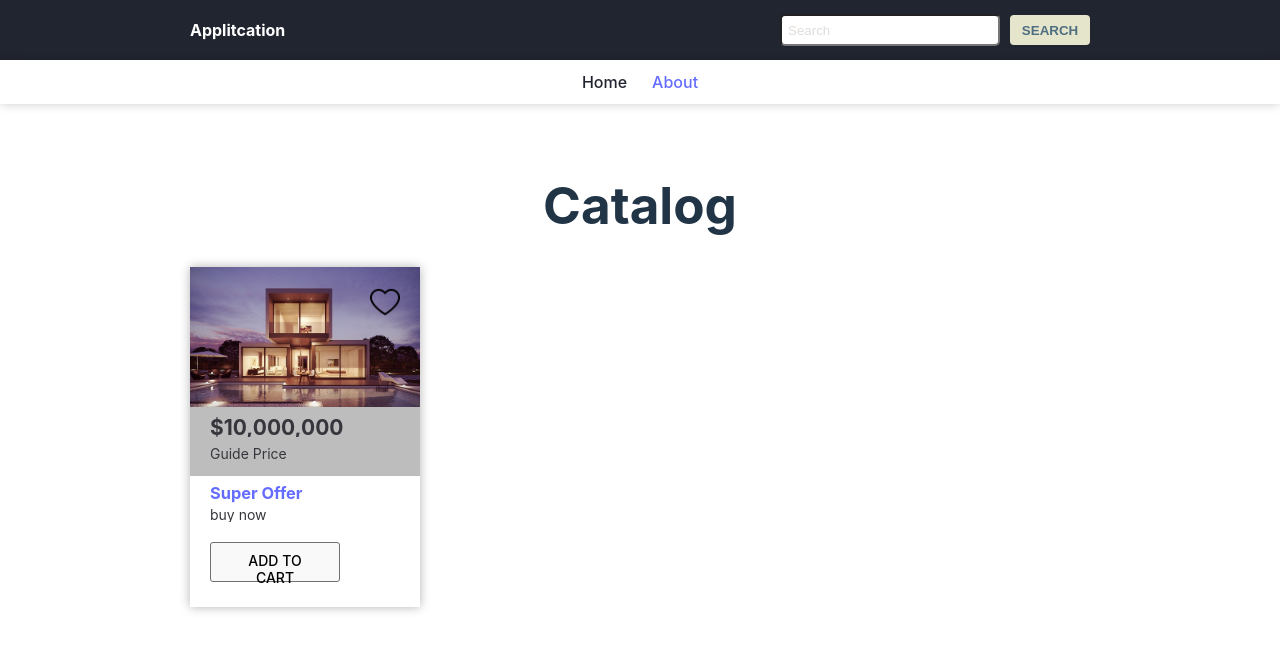
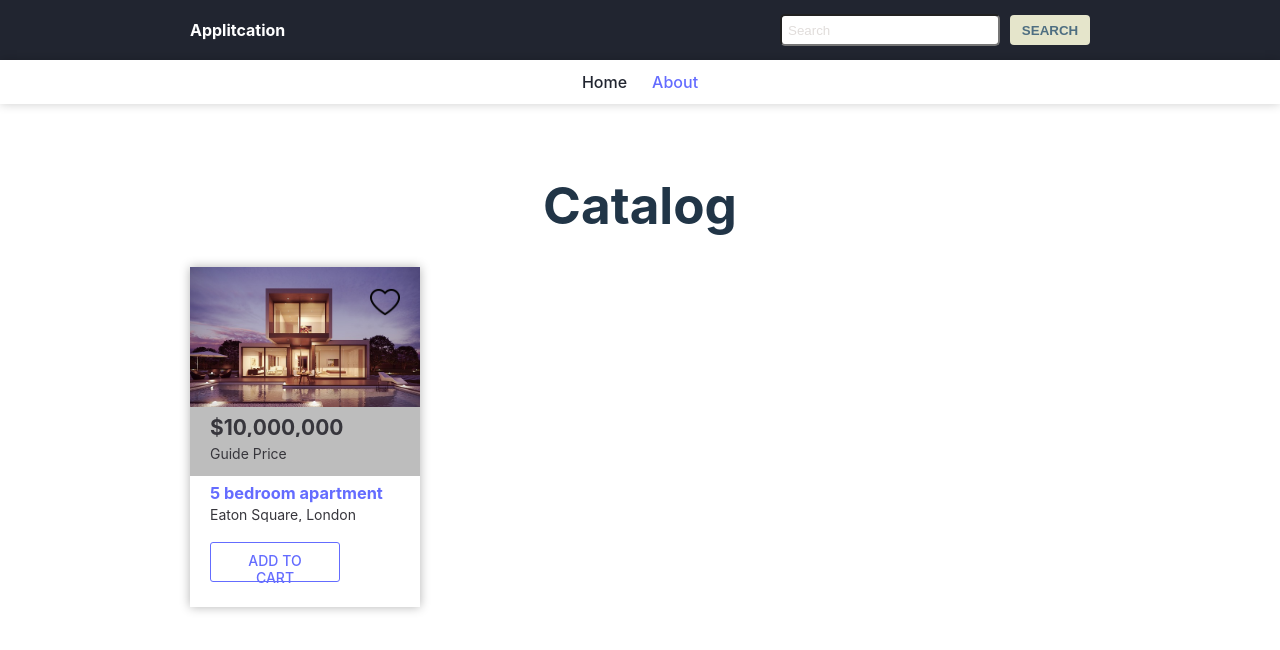
Before and after one commit to MagInventor/react-task, a React (Vite) app: page / in a window 1280 px wide. Shown: the top 650 px of the page. Built offline with nearby package versions, Linux system fonts and the light colour scheme.

Commit message:
refactor: correct card style

```diff
--- a/src/App.css
+++ b/src/App.css
@@ -183,7 +183,7 @@ main {
 }
 
 .product-card__info_price h2 {
-  width: 200px;
+  width: 190px;
   height: 20px;
   margin: 0;
   padding: 0;
@@ -191,7 +191,7 @@ main {
 }
 
 .product-card__info_price p {
-  width: 200px;
+  width: 190px;
   height: 14px;
   margin: 10px 0 5px 0;
   padding: 0;
@@ -205,7 +205,7 @@ main {
 }
 
 .product-card__info_title h3 {
-  width: 200px;
+  width: 190px;
   height: 27px;
   margin: 0;
   color: #646CFF;
@@ -213,7 +213,7 @@ main {
 }
 
 .product-card__info_title p {
-  width: 200px;
+  width: 190px;
   height: 14px;
   margin: 0;
   color: #37363c ;
@@ -226,7 +226,9 @@ main {
   margin: 20px 0 0px 0;
   font-size: 14px;
   text-transform: uppercase;
-  border: 1px solid #707070;
+  background: transparent;
+  color: #646cff;
+  border: 1px solid #646cff;
   border-radius: 3px;
   cursor: pointer;
 }
--- a/src/components/main/home/Catalogcard.tsx
+++ b/src/components/main/home/Catalogcard.tsx
@@ -22,8 +22,8 @@ const CatalogCard = () => {
         </div>
         <div className="product-card__info_title">
           <div className="product-card__container">
-            <h3>Super Offer</h3>
-            <p>buy now</p>
+            <h3>5 bedroom apartment ...</h3>
+            <p>Eaton Square, London</p>
           </div>
         </div>
         <div className="product-card__container">
```
